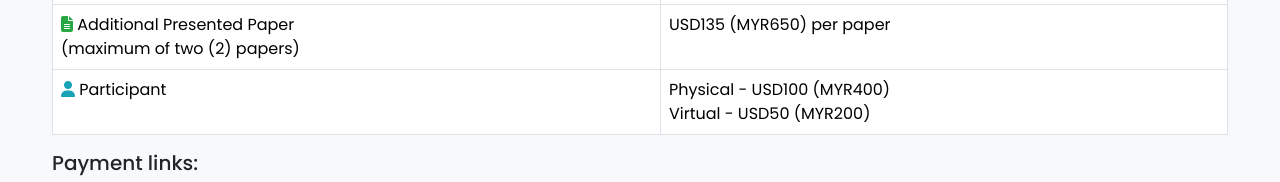
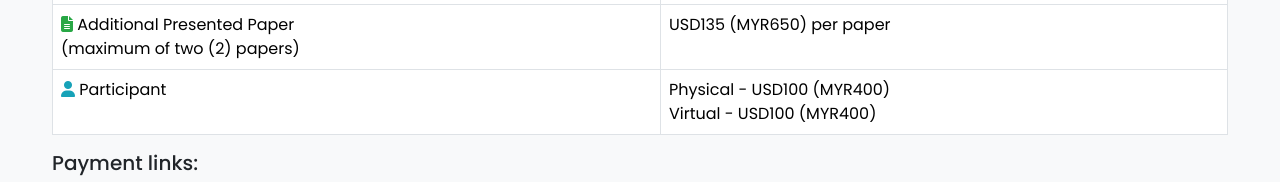
Before and after one commit to uicms2024/uicms2024.github.io, an Angular app: page /fees in a window 1280 px wide. Shown: the part 260-442 px from the top of the page. Built offline with nearby package versions, Linux system fonts and the light colour scheme.

Commit message:
Update fees for participant

```diff
--- a/src/app/fees/fees.component.html
+++ b/src/app/fees/fees.component.html
@@ -34,7 +34,7 @@
         <!-- <td>USD100 (MYR400)</td> -->
         <td>
           Physical - USD100 (MYR400) <br />
-          Virtual - USD50 (MYR200)
+          Virtual - USD100 (MYR400)
         </td>
       </tr>
       <!-- <tr>
```
